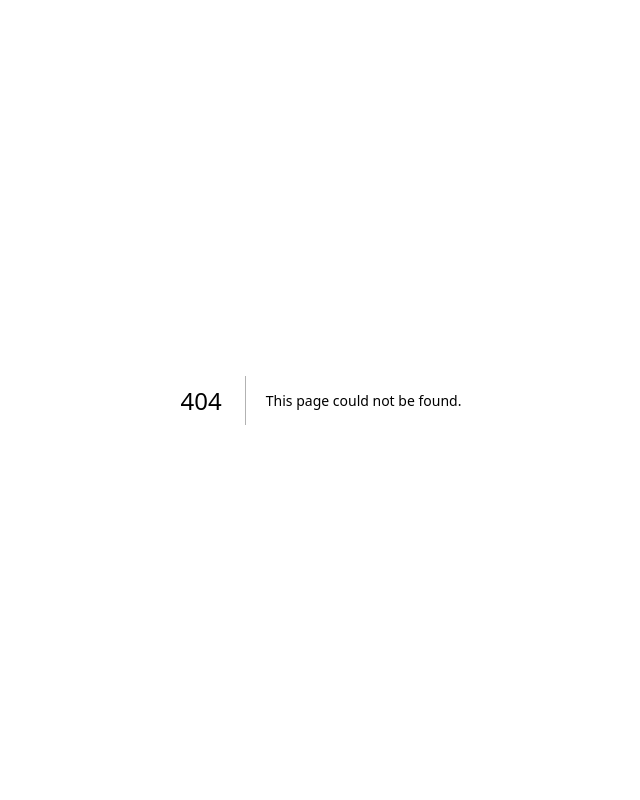
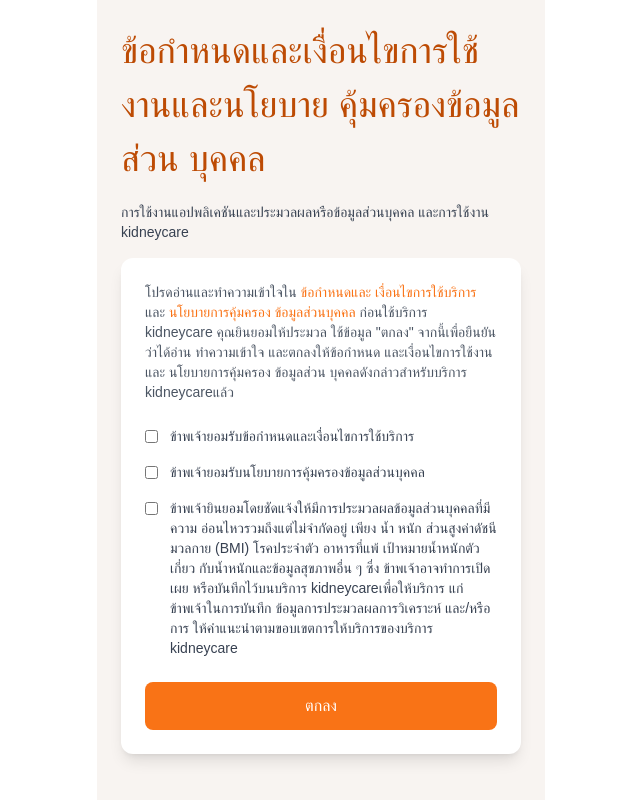
Before and after one commit to KidneyCare-SoftwareEngineering/KidneyCare, a Next.js app in the folder Frontend/: page /Profile/term in a window 1280 px wide. Before the commit this address had no page. Shown: the whole page, without its empty margins (319-959 px from the left). Built offline with nearby package versions, Linux system fonts and the light colour scheme.

Commit message:
หน้าข้อตกลง
ขาดเปลี่ยนสีเช็คบ็อก

```diff
--- /dev/null
+++ b/Frontend/app/Profile/term/page.tsx
@@ -0,0 +1,67 @@
+import React from 'react';
+
+const TermsAndConditions = () => {
+  return (
+    <div className="max-w-md mx-auto p-6 bg-[#F8F4F1] min-h-screen">
+      {/* Header */}
+      <h1 className="text-[36px] font-normal text-[#BD4B04] mb-4">
+        ข้อกำหนดและเงื่อนไขการใช้งานและนโยบาย
+        คุ้มครองข้อมูลส่วน
+        บุคคล
+      </h1>
+
+
+      {/* Description */}
+      <p className="text-gray-700 text-sm mb-4">
+        การใช้งานแอปพลิเคชันและประมวลผลหรือข้อมูลส่วนบุคคล
+        และการใช้งาน kidneycare
+      </p>
+
+      <div className="w-full max-w-md bg-white rounded-xl shadow-lg p-6">
+        {/* Main text */}
+        <p className="text-gray-600 text-sm mb-6">
+          โปรดอ่านและทำความเข้าใจใน{' '}
+          <span className="text-orange-500">ข้อกำหนดและ
+          เงื่อนไขการใช้บริการ</span> และ <span className="text-orange-500">นโยบายการคุ้มครอง
+          ข้อมูลส่วนบุคคล</span> ก่อนใช้บริการ kidneycare
+          คุณยินยอมให้ประมวล ใช้ข้อมูล "ตกลง" จากนี้เพื่อยืนยัน
+          ว่าได้อ่าน ทำความเข้าใจ และตกลงให้ข้อกำหนด
+          และเงื่อนไขการใช้งาน และ นโยบายการคุ้มครอง
+          ข้อมูลส่วน บุคคลดังกล่าวสำหรับบริการ kidneycareแล้ว
+        </p>
+
+        {/* Checkboxes */}
+        <div className="space-y-4 mb-6">
+          <label className="flex items-start space-x-3">
+            <input type="checkbox" className="mt-1" />
+            <span className="text-sm text-gray-700">
+              ข้าพเจ้ายอมรับข้อกำหนดและเงื่อนไขการใช้บริการ
+            </span>
+          </label>
+
+          <label className="flex items-start space-x-3">
+            <input type="checkbox" className="mt-1" />
+            <span className="text-sm text-gray-700">
+              ข้าพเจ้ายอมรับนโยบายการคุ้มครองข้อมูลส่วนบุคคล
+            </span>
+          </label>
+
+          <label className="flex items-start space-x-3">
+            <input type="checkbox" className="mt-1" />
+            <span className="text-sm text-gray-700">
+            ข้าพเจ้ายินยอมโดยชัดแจ้งให้มีการประมวลผลข้อมูลส่วนบุคคลที่มีความ อ่อนไหวรวมถึงแต่ไม่จำกัดอยู่ เพียง น้ำ หนัก ส่วนสูงค่าดัชนีมวลกาย (BMI) โรคประจำตัว อาหารที่แพ้ เป้าหมายน้ำหนักตัว
+            เกี่ยว กับน้ำหนักและข้อมูลสุขภาพอื่น ๆ ซึ่ง ข้าพเจ้าอาจทำการเปิดเผย หรือบันทึกไว้บนบริการ kidneycareเพื่อให้บริการ แก่ข้าพเจ้าในการบันทึก ข้อมูลการประมวลผลการวิเคราะห์ และ/หรือการ ให้คำแนะนำตามขอบเขตการให้บริการของบริการ kidneycare
+            </span>
+          </label>
+
+        </div>
+
+        {/* Submit Button */}
+        <button className="w-full bg-orange-500 text-white py-3 rounded-lg hover:bg-orange-600 transition-colors">
+          ตกลง
+        </button>
+      </div>
+    </div>
+  );
+};
+export default TermsAndConditions;
```
Also changed, not shown: Frontend/Components/button.tsx (added, +17 -0 lines), Frontend/Components/checkbox.tsx (added, +17 -0 lines), Frontend/app/Profile/SearchFood/page.tsx (renamed from Frontend/app/SearchFood/page.tsx).
